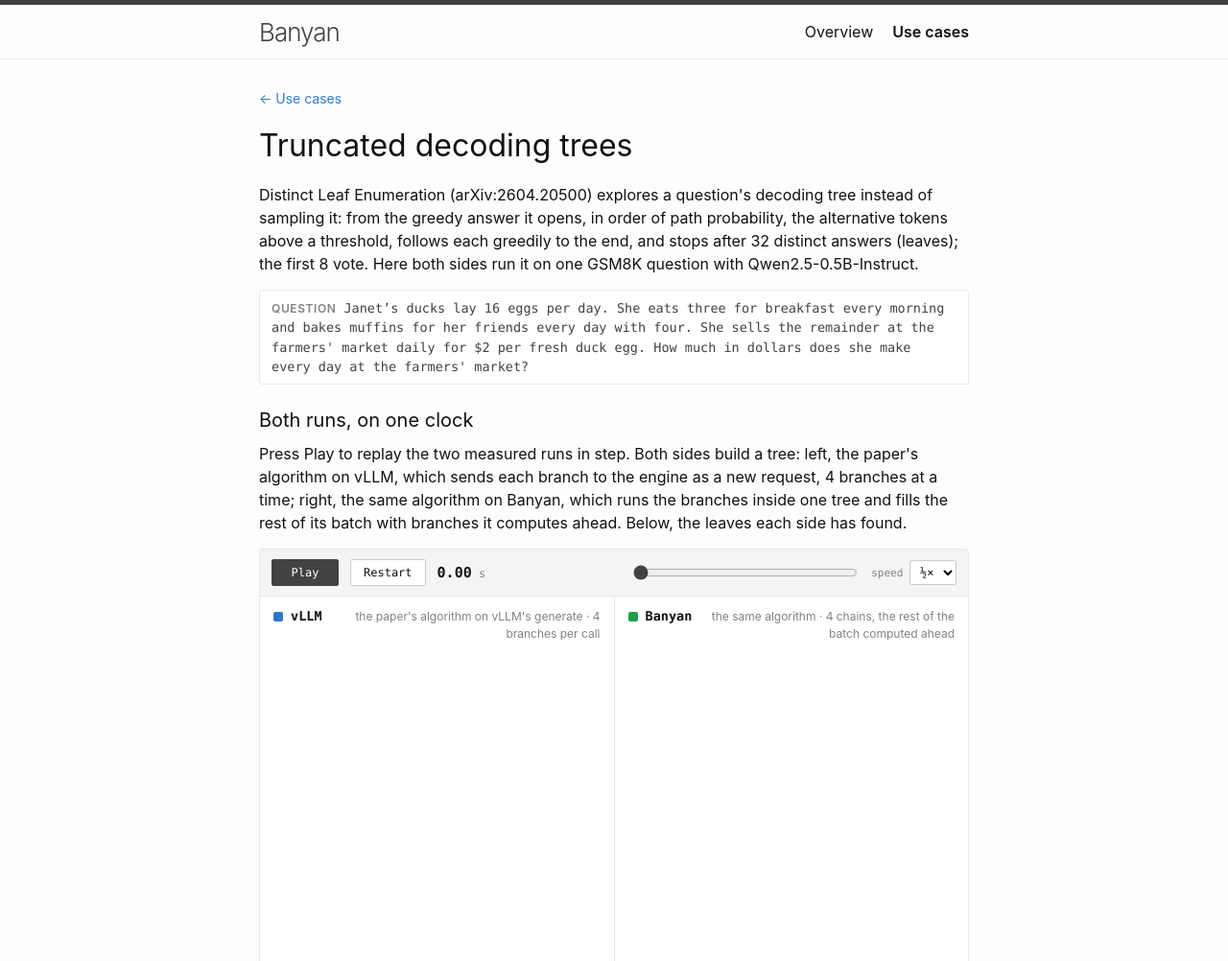
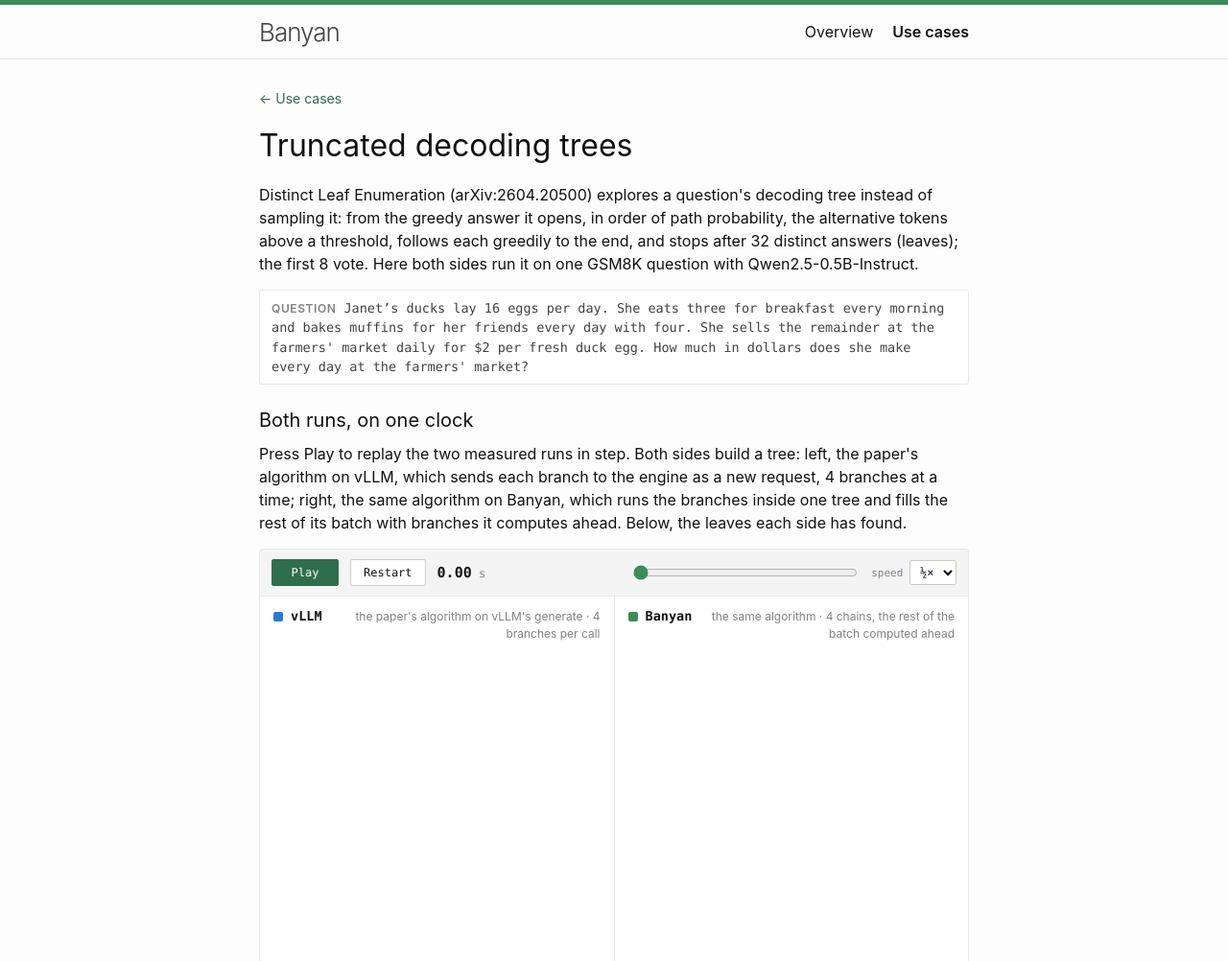
Before and after one commit to shuyilinn/BanyanWeb, a plain HTML site: page dle.html in a window 1280 px wide. Shown: the top 1002 px of the page at 96% size. Drawn offline with Linux system fonts and the light colour scheme.

Commit message:
Muted green as the main colour (#3b8c5a; links #2f6e4b)
Co-Authored-By: Claude Opus 5.5 <noreply@anthropic.com>

```diff
--- a/replay.js
+++ b/replay.js
@@ -4,7 +4,7 @@
 // a side is {kind: "rows", runs, len, step} or {kind: "tree", seg, units}.
 (function () {
   "use strict";
-  var BLUE = "#2a78d6", GREEN = "#16a34a", DPR = Math.min(window.devicePixelRatio || 1, 2);
+  var BLUE = "#2a78d6", GREEN = "#3b8c5a", DPR = Math.min(window.devicePixelRatio || 1, 2);
   var n = function (x) { return Math.round(x).toLocaleString("en-US"); };
   function bs(arr, t) { var lo = 0, hi = arr.length; while (lo < hi) { var m = (lo + hi) >> 1; if (arr[m] <= t) lo = m + 1; else hi = m; } return lo; }
 
--- a/style.css
+++ b/style.css
@@ -1,6 +1,6 @@
 :root {
   --text: #111111; --muted: #828282; --ink-2: #424242; --rule: #e8e8e8; --rule-2: #cfcbc1; --bg: #fdfdfd; --panel: #f4f4f4; --panel-2: #f9f9f9;
-  --link: #2a7ae2; --tree: #2a78d6; --mark: #eb6834;
+  --link: #2f6e4b; --accent: #3b8c5a; --tree: #2a78d6; --mark: #eb6834;
   --mono: ui-monospace, SFMono-Regular, Menlo, Consolas, monospace;
 }
 * { box-sizing: border-box; }
@@ -9,7 +9,7 @@ body { margin: 0; background: var(--bg); color: var(--text);
 .wrapper { max-width: 800px; margin: 0 auto; padding: 0 30px; }
 a { color: var(--link); text-decoration: none; } a:hover { color: var(--text); text-decoration: underline; }
 
-.site-header { border-top: 5px solid var(--ink-2); border-bottom: 1px solid var(--rule); min-height: 56px; }
+.site-header { border-top: 5px solid var(--accent); border-bottom: 1px solid var(--rule); min-height: 56px; }
 .site-header .wrapper { display: flex; align-items: center; justify-content: space-between; min-height: 56px; }
 .site-title { font-size: 26px; font-weight: 300; letter-spacing: -1px; color: var(--ink-2); }
 .site-title:hover { text-decoration: none; color: var(--ink-2); }
@@ -43,10 +43,10 @@ details.main-item[open] > summary { border-bottom: 1px solid var(--rule); margin
 .clockbar { display: flex; align-items: center; gap: 12px; flex-wrap: wrap; padding: 10px 12px; border-bottom: 1px solid var(--rule); }
 .btn { font: 12px var(--mono); padding: 6px 13px; border: 1px solid var(--rule-2); background: #fff; color: var(--text); cursor: pointer; border-radius: 2px; min-width: 70px; }
 .btn:hover { border-color: var(--ink-2); } .btn:focus-visible { outline: 2px solid var(--link); outline-offset: 2px; }
-.btn.primary { background: var(--ink-2); color: #fff; border-color: var(--ink-2); }
+.btn.primary { background: var(--link); color: #fff; border-color: var(--link); }
 .clock { font: 600 15px var(--mono); font-variant-numeric: tabular-nums; min-width: 190px; }
 .clock .u { color: var(--muted); font-weight: 400; font-size: 12px; }
-.clockbar input[type=range] { flex: 1 1 160px; min-width: 120px; accent-color: var(--ink-2); }
+.clockbar input[type=range] { flex: 1 1 160px; min-width: 120px; accent-color: var(--accent); }
 .clockbar label { font: 11px var(--mono); color: var(--muted); }
 .clockbar select { font: 12px var(--mono); padding: 4px 6px; border: 1px solid var(--rule-2); background: #fff; border-radius: 2px; }
 .panels { display: grid; grid-template-columns: 1fr 1fr; gap: 1px; background: var(--rule); }
--- a/viz.js
+++ b/viz.js
@@ -3,7 +3,7 @@
 // same number of real nodes per dot. Banyan.mount(element, pair, options); Banyan.still(canvas, side).
 (function () {
   "use strict";
-  var DPR = Math.min(window.devicePixelRatio || 1, 2), LEFT = "#2a78d6", RIGHT = "#16a34a", MARK = "#eb6834", INK = "#111111", RULE = "#cfcbc1";
+  var DPR = Math.min(window.devicePixelRatio || 1, 2), LEFT = "#2a78d6", RIGHT = "#3b8c5a", MARK = "#eb6834", INK = "#111111", RULE = "#cfcbc1";
   var BASE_S = 22;                                   // seconds of wall time a replay takes at 1x
   function fmt(v) { return Math.round(v).toLocaleString("en-US"); }
 
```
Also changed, not shown: index.html (+1 -1 lines).
